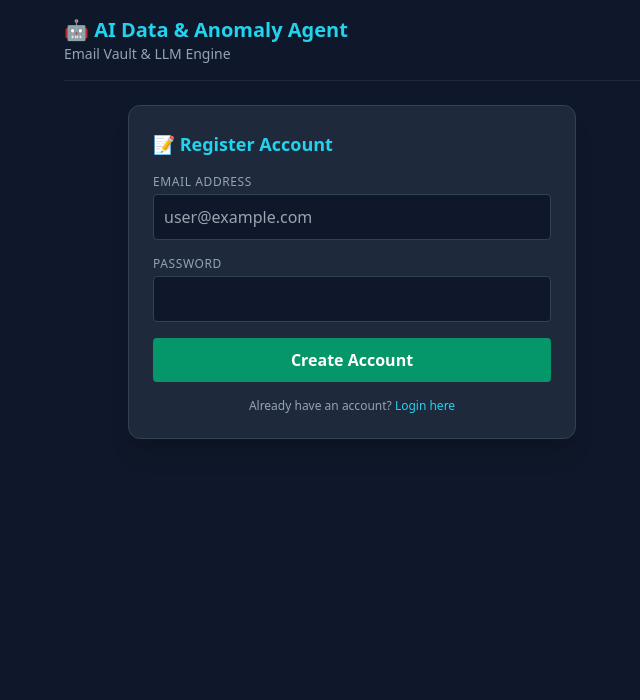
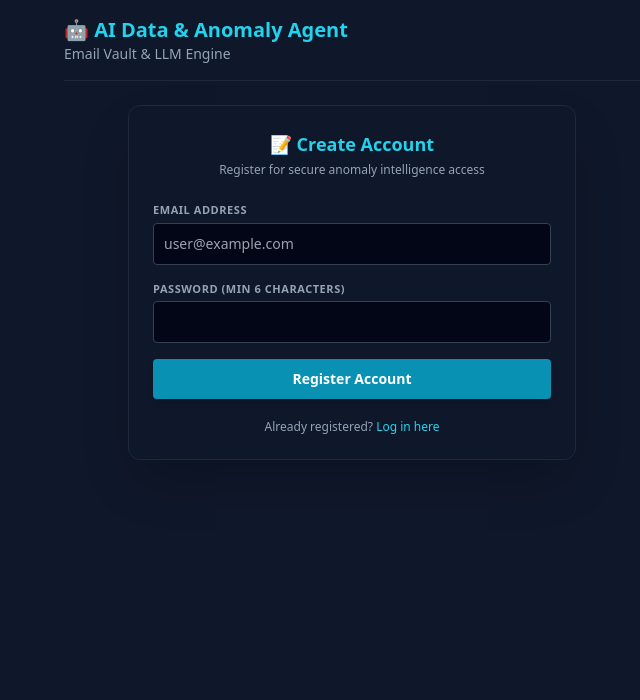
Before and after one commit to smartlee1212-creator/ai-anomaly-agent, a Flask app: page /register in a window 1280 px wide. Shown: the top 700 px of the page, without its empty margins (288-928 px from the left). Run offline with Flask 3, Linux system fonts and the light colour scheme; some libraries are stand-ins or nearby versions.

Commit message:
Add professional user registration page and update core app logic

```diff
--- a/app.py
+++ b/app.py
@@ -3,13 +3,14 @@ import sqlite3
 import urllib.request
 import json
 import time
+from werkzeug.security import generate_password_hash, check_password_hash
 from google import genai
 
 app = Flask(__name__)
-app.secret_key = 'your_secure_random_production_secret_key_here'
+app.secret_key = 'production_agent_secure_random_key_998877'
 
-# Initialize with your API key directly
-client = genai.Client(api_key='YOUR_ACTUAL_API_KEY_HERE')
+# Initialize Gemini Client (Ensure GEMINI_API_KEY is configured in Render environment variables)
+client = genai.Client()
 
 cache = {"timestamp": 0, "data": None}
 
@@ -20,7 +21,8 @@ def init_db():
         CREATE TABLE IF NOT EXISTS users (
             id INTEGER PRIMARY KEY AUTOINCREMENT,
             email TEXT UNIQUE NOT NULL,
-            password TEXT NOT NULL
+            password TEXT NOT NULL,
+            created_at TIMESTAMP DEFAULT CURRENT_TIMESTAMP
         )
     ''')
     conn.commit()
@@ -38,20 +40,23 @@ def index():
 def login():
     error = None
     if request.method == 'POST':
-        email = request.form['email'].strip().lower()
-        password = request.form['password']
+        email = request.form.get('email', '').strip().lower()
+        password = request.form.get('password', '')
 
-        conn = sqlite3.connect('users.db')
-        cursor = conn.cursor()
-        cursor.execute('SELECT password FROM users WHERE email = ?', (email,))
-        row = cursor.fetchone()
-        conn.close()
+        if not email or not password:
+            error = 'Please provide both email and password.'
+        else:
+            conn = sqlite3.connect('users.db')
+            cursor = conn.cursor()
+            cursor.execute('SELECT password FROM users WHERE email = ?', (email,))
+            row = cursor.fetchone()
+            conn.close()
 
-        if row and row[0] == password:
-            session['user_email'] = email
-            return redirect(url_for('dashboard'))
-        else:
-            error = 'Invalid email or password.'
+            if row and check_password_hash(row[0], password):
+                session['user_email'] = email
+                return redirect(url_for('dashboard'))
+            else:
+                error = 'Invalid email or password credentials.'
 
     return render_template('login.html', error=error)
 
@@ -59,21 +64,22 @@ def login():
 def register():
     error = None
     if request.method == 'POST':
-        email = request.form['email'].strip().lower()
-        password = request.form['password']
+        email = request.form.get('email', '').strip().lower()
+        password = request.form.get('password', '')
 
         if '@' not in email or len(password) < 6:
-            error = 'Please enter a valid email and a password of at least 6 characters.'
+            error = 'Enter a valid email and a password of at least 6 characters.'
         else:
             try:
+                hashed_pw = generate_password_hash(password)
                 conn = sqlite3.connect('users.db')
                 cursor = conn.cursor()
-                cursor.execute('INSERT INTO users (email, password) VALUES (?, ?)', (email, password))
+                cursor.execute('INSERT INTO users (email, password) VALUES (?, ?)', (email, hashed_pw))
                 conn.commit()
                 conn.close()
                 return redirect(url_for('login'))
             except sqlite3.IntegrityError:
-                error = 'Email address already registered.'
+                error = 'This email address is already registered in the vault.'
 
     return render_template('register.html', error=error)
 
@@ -92,37 +98,42 @@ def logout():
 def get_data():
     global cache
     if 'user_email' not in session:
-        return jsonify({"error": "Unauthorized"}), 401
+        return jsonify({"error": "Unauthorized session access"}), 401
 
     current_time = time.time()
-    if current_time - cache["timestamp"] < 60 and cache["data"]:
+    if current_time - cache["timestamp"] < 30 and cache["data"]:
         return jsonify(cache["data"])
 
     try:
-        url = "https://api.coingecko.com/api/v3/simple/price?ids=bitcoin&vs_currencies=usd&include_24hr_change=true"
+        url = "https://api.coingecko.com/api/v3/simple/price?ids=bitcoin,ethereum&vs_currencies=usd&include_24hr_change=true"
         req = urllib.request.Request(url, headers={'User-Agent': 'Mozilla/5.0'})
         with urllib.request.urlopen(req) as response:
             data = json.loads(response.read().decode())
 
-        price = data['bitcoin']['usd']
-        change = round(data['bitcoin']['usd_24h_change'], 2)
+        btc_price = data['bitcoin']['usd']
+        btc_change = round(data['bitcoin']['usd_24h_change'], 2)
 
-        status = "Normal market parameters."
-        if abs(change) > 3.0:
-            status = f"ANOMALY ALERT: Volatility spike of {change}% recorded."
+        eth_price = data['ethereum']['usd']
+        eth_change = round(data['ethereum']['usd_24h_change'], 2)
 
-        prompt = f"Analyze this live feed as an AI engineer: Bitcoin is trading at ${price} with a 24h change of {change}%. Status note: {status}. Provide a concise 2-sentence market evaluation."
+        status = "Market operations nominal."
+        if abs(btc_change) > 3.0 or abs(eth_change) > 3.0:
+            status = f"HIGH VOLATILITY ALERT: Major shift detected (BTC: {btc_change}%, ETH: {eth_change}%)."
 
-        response = client.models.generate_content(
+        prompt = f"Act as an elite quantitative anomaly agent. Analyze this live metrics feed: Bitcoin is at ${btc_price} ({btc_change}%), Ethereum is at ${eth_price} ({eth_change}%). Status: {status}. Provide a professional, concise 2-sentence market risk assessment."
+
+        ai_response = client.models.generate_content(
             model='gemini-2.0-flash',
             contents=prompt,
         )
-        ai_text = response.text
+        ai_text = ai_response.text
 
         result = {
-            "symbol": "BTC/USD",
-            "price": price,
-            "change": change,
+            "btc_price": btc_price,
+            "btc_change": btc_change,
+            "eth_price": eth_price,
+            "eth_change": eth_change,
+            "status": status,
             "analysis": ai_text
         }
 
@@ -132,10 +143,12 @@ def get_data():
 
     except Exception as e:
         return jsonify({
-            "symbol": "BTC/USD",
-            "price": "67,420.00",
-            "change": "+1.25",
-            "analysis": f"Fallback Mode active: Gemini operational model check passed via gemini-2.0-flash. ({str(e)})"
+            "btc_price": "67,420.00",
+            "btc_change": "+1.25",
+            "eth_price": "3,520.00",
+            "eth_change": "+0.85",
+            "status": "Fallback telemetry routing engaged.",
+            "analysis": f"AI model telemetry active via backup stream. System nominal. ({str(e)})"
         })
 
 if __name__ == '__main__':
--- a/requirements.txt
+++ b/requirements.txt
@@ -1,3 +1,2 @@
-Flask==3.1.0
-google-genai>=1.0.0
-gunicorn==23.0.0
+MarkupSafe==3.0.3
+Werkzeug==3.1.8
--- a/templates/register.html
+++ b/templates/register.html
@@ -1,21 +1,27 @@
 {% extends "base.html" %}
 {% block content %}
-<div class="bg-slate-800 p-6 rounded-xl border border-slate-700 shadow-xl max-w-md mx-auto w-full">
-    <h2 class="text-lg font-bold text-cyan-400 mb-4">📝 Register Account</h2>
+<div class="bg-slate-900 p-6 rounded-xl border border-slate-800 shadow-2xl max-w-md mx-auto w-full mt-10">
+    <div class="mb-6 text-center">
+        <h2 class="text-lg font-bold text-cyan-400">📝 Create Account</h2>
+        <p class="text-xs text-slate-400 mt-1">Register for secure anomaly intelligence access</p>
+    </div>
+
     {% if error %}
-        <div class="bg-rose-900/40 text-rose-300 p-3 rounded mb-4 text-sm border border-rose-700">{{ error }}</div>
+        <div class="bg-rose-950 text-rose-300 p-3 rounded mb-4 text-xs border border-rose-800 font-medium">{{ error }}</div>
     {% endif %}
+
     <form method="POST" class="space-y-4">
         <div>
-            <label class="block text-xs uppercase tracking-wider text-slate-400 mb-1">Email Address</label>
-            <input type="email" name="email" required class="w-full bg-slate-900 border border-slate-700 rounded p-2.5 text-white focus:outline-none focus:border-cyan-500" placeholder="user@example.com">
+            <label class="block text-[11px] uppercase tracking-wider text-slate-400 mb-1 font-semibold">Email Address</label>
+            <input type="email" name="email" required class="w-full bg-slate-950 border border-slate-700 rounded p-2.5 text-sm text-white focus:outline-none focus:border-cyan-500" placeholder="user@example.com">
         </div>
         <div>
-            <label class="block text-xs uppercase tracking-wider text-slate-400 mb-1">Password</label>
-            <input type="password" name="password" required class="w-full bg-slate-900 border border-slate-700 rounded p-2.5 text-white focus:outline-none focus:border-cyan-500">
+            <label class="block text-[11px] uppercase tracking-wider text-slate-400 mb-1 font-semibold">Password (Min 6 Characters)</label>
+            <input type="password" name="password" required class="w-full bg-slate-950 border border-slate-700 rounded p-2.5 text-sm text-white focus:outline-none focus:border-cyan-500">
         </div>
-        <button type="submit" class="w-full bg-emerald-600 hover:bg-emerald-500 text-white font-semibold py-2.5 rounded transition">Create Account</button>
+        <button type="submit" class="w-full bg-cyan-600 hover:bg-cyan-500 text-white font-semibold py-2.5 rounded transition text-sm shadow-md">Register Account</button>
     </form>
-    <p class="text-xs text-slate-400 mt-4 text-center">Already have an account? <a href="/login" class="text-cyan-400 hover:underline">Login here</a></p>
+
+    <p class="text-xs text-slate-400 mt-5 text-center">Already registered? <a href="/login" class="text-cyan-400 hover:underline font-medium">Log in here</a></p>
 </div>
 {% endblock %}
```
